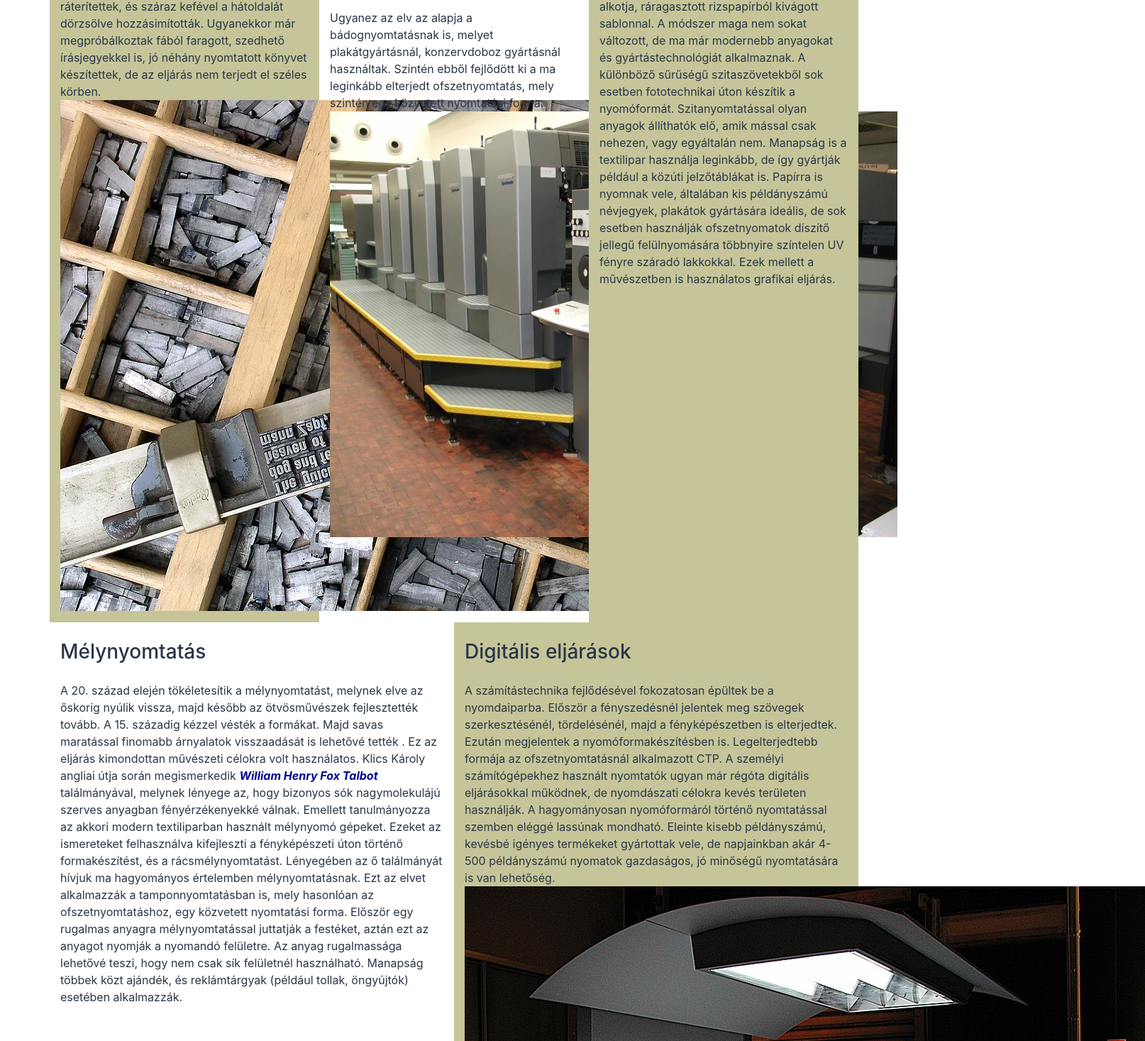
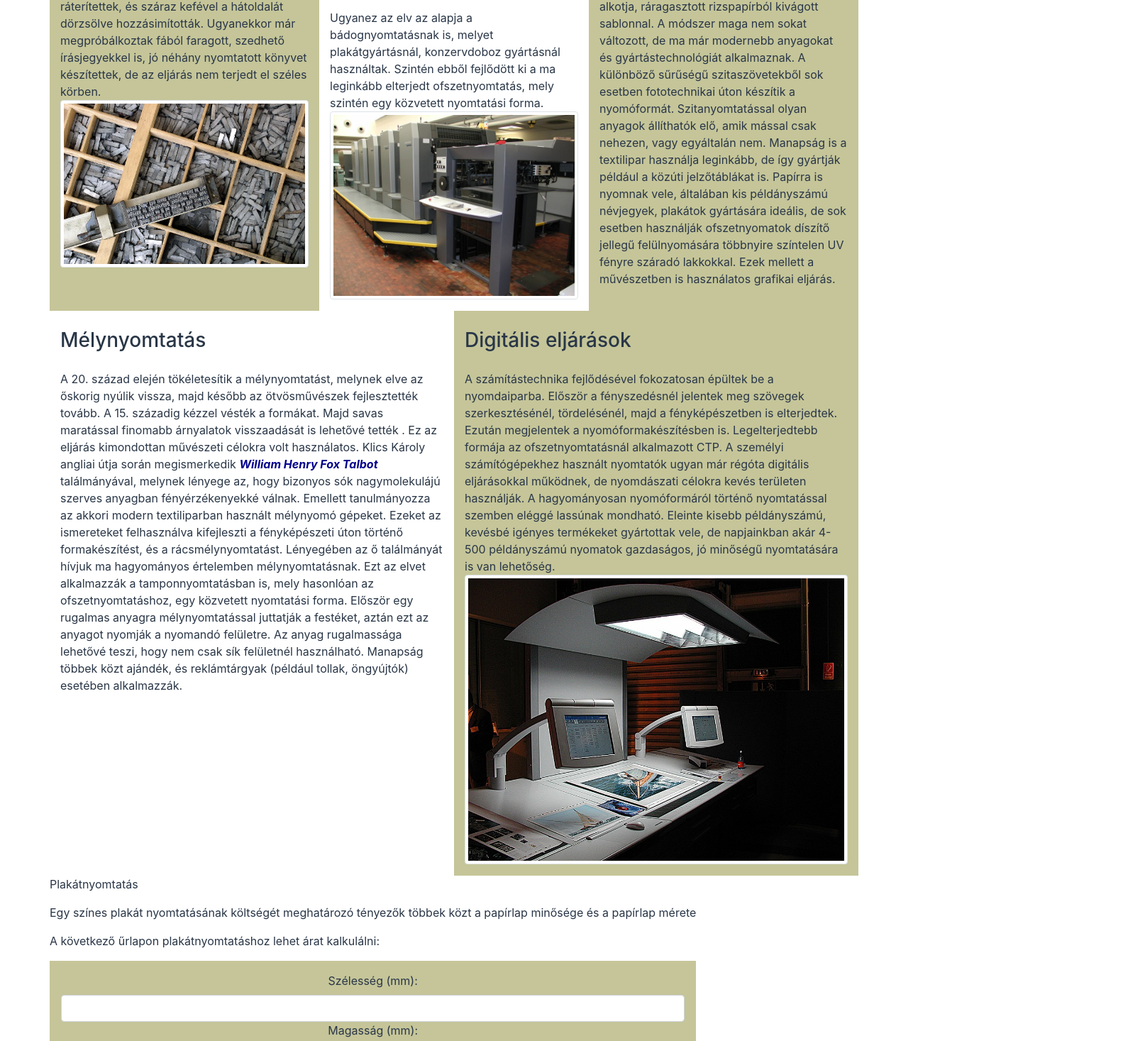
Before and after one commit to Petya112/2022-03-07_Nyomtat-s, a plain HTML site: page index.html in a window 1280 px wide. Shown: the part 780-2247 px from the top of the page at 71% size, 1614 px wide, since content can reach past the window. Drawn offline with Linux system fonts and the light colour scheme.

Commit message:
4.feladat

```diff
--- a/index.html
+++ b/index.html
@@ -30,14 +30,14 @@
         A ma ismert legrégebbi bizonyíték egy 868-ban készült Gyémánt szútra, de a források alapján már 812-től papírpénzt is előállítottak, amelyhez nélkülözhetetlen a nyomtatás.
         A magasnyomtatás kezdetleges formáját, a fadúcos nyomtatást alkalmazták, amely abból állt, hogy egy kézzel vésett falapot befestékeztek, majd egy papírlapot ráterítettek, és száraz kefével a hátoldalát dörzsölve hozzásimították.
         Ugyanekkor már megpróbálkoztak fából faragott, szedhető írásjegyekkel is, jó néhány nyomtatott könyvet készítettek, de az eljárás nem terjedt el széles körben.
-        <img src="kezi_szedes.jpg" alt="" title="Kézi szedés"></p>
+        <img class="img-thumbnail" src="kezi_szedes.jpg" alt="" title="Kézi szedés"></p>
     </div>
     <div class="col-md-4">
       <h3>Síknyomtatás</h3>
       <p>1796-ban <a href=" https://hu.wikipedia.org/wiki/Alois_Senefelder">Alois Senefelder</a> feltalálja a litográfiát, és ezzel együtt kidolgozta a síknyomtatás elvét. Először maratással kialakított rézlemezt használ magasnyomóformaként, majd olcsóbb anyagokat keres. Kísérletei közben mészkövet is használ, melynél véletlenül felfedezi, hogy a vizes felületen nem tapad meg a festék. Az ő nevéhez fűződik még a fémfelületről történő síknyomtatás bevezetése is.</p>
       <p>Ugyanez az elv az alapja a bádognyomtatásnak is, melyet plakátgyártásnál, konzervdoboz gyártásnál használtak.
         Szintén ebből fejlődött ki a ma leginkább elterjedt ofszetnyomtatás, mely szintén egy közvetett nyomtatási forma.
-        <img src="ofszet_nyomogep.jpg" alt="" title="Ofszet nyomogep"> </p>
+        <img class="img-thumbnail" src="ofszet_nyomogep.jpg" alt="" title="Ofszet nyomogep" > </p>
     </div>
     <div class="col-md-4 bg-torzs">
       <h3>Szitanyomtatás</h3>
@@ -67,7 +67,7 @@
          A személyi számítógépekhez használt nyomtatók ugyan már régóta digitális eljárásokkal működnek, de nyomdászati célokra kevés területen használják.
          A hagyományosan nyomóformáról történő nyomtatással szemben eléggé lassúnak mondható.
           Eleinte kisebb példányszámú, kevésbé igényes termékeket gyártottak vele, de napjainkban akár 4-500 példányszámú nyomatok gazdaságos, jó minőségű nyomtatására is van lehetőség.
-        <img src="nyomdagep_pultja.jpg" alt="" title="Nyomdagép pultja" ></p>
+        <img class="img-thumbnail" src="nyomdagep_pultja.jpg" alt="" title="Nyomdagép pultja" ></p>
     </div>
 
 <div>
```
